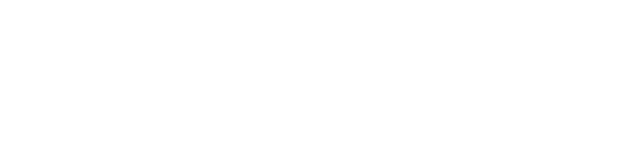
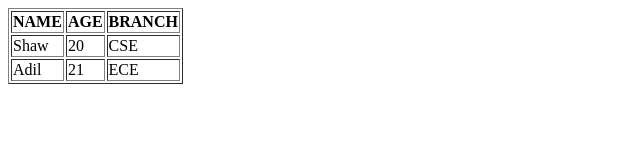
Before and after one commit to acciojob/table-practise-Meghanakari, a website: page main.html in a window 1280 px wide. Shown: the whole page, without its empty margins (0-640 px from the left). Drawn offline with Linux system fonts and the light colour scheme.

Commit message:
created a submission

```diff
--- a/main.html
+++ b/main.html
@@ -8,6 +8,23 @@
 
 <body>
 	<!-- the entire body must be written by student -->
+	<table border="1">
+		<tr>
+			<th>NAME</th>
+			<th>AGE</th>
+			<th>BRANCH</th>
+		</tr>
+		<tr>
+			<td>Shaw</td>
+			<td>20</td>
+			<td>CSE</td>
+		</tr>
+		<tr>
+			<td>Adil</td>
+			<td>21</td>
+			<td>ECE</td>
+		</tr>
+	</table>
     <script type="text/javascript" src="./script.js">
 </script>
 
```
